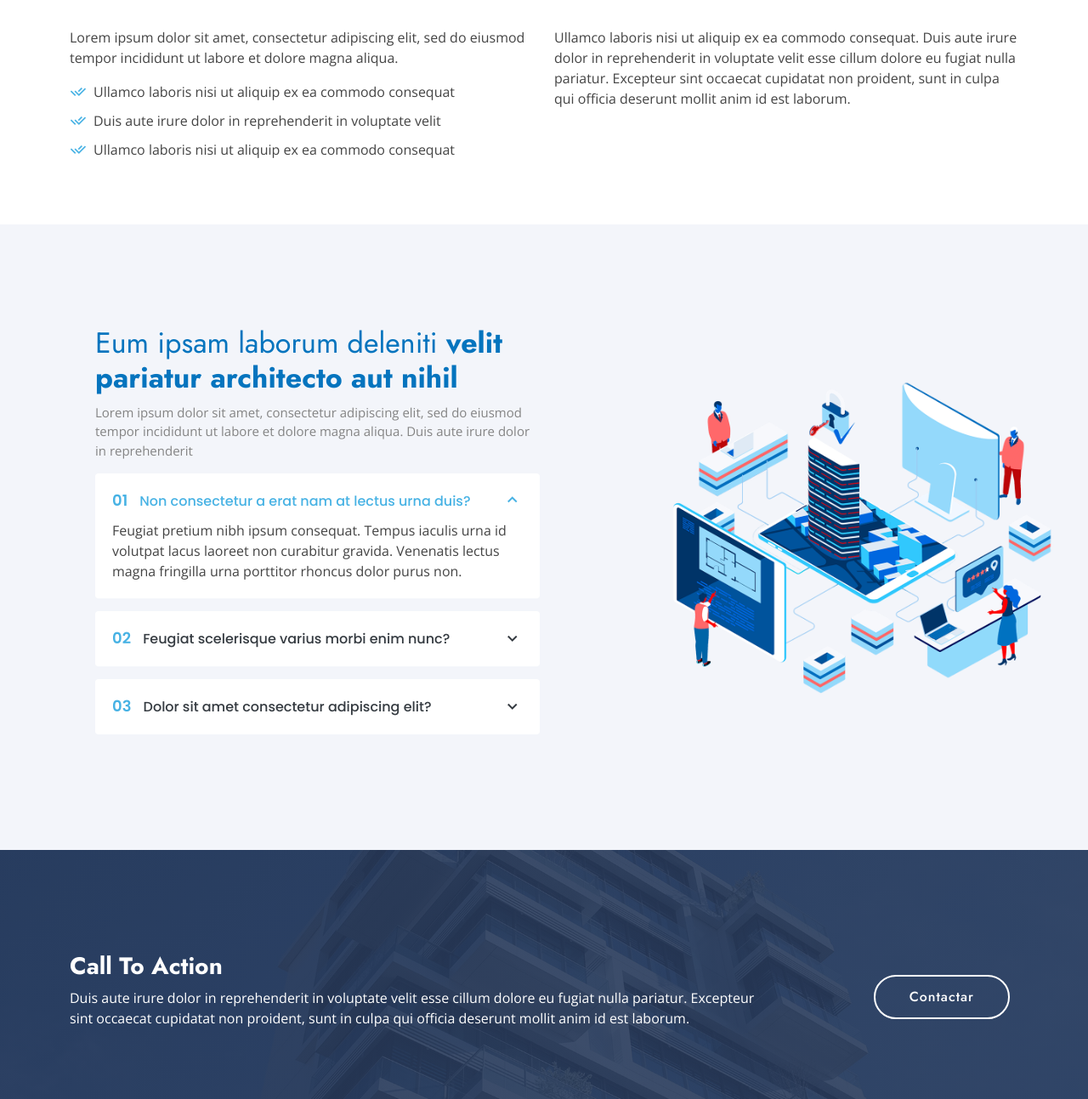
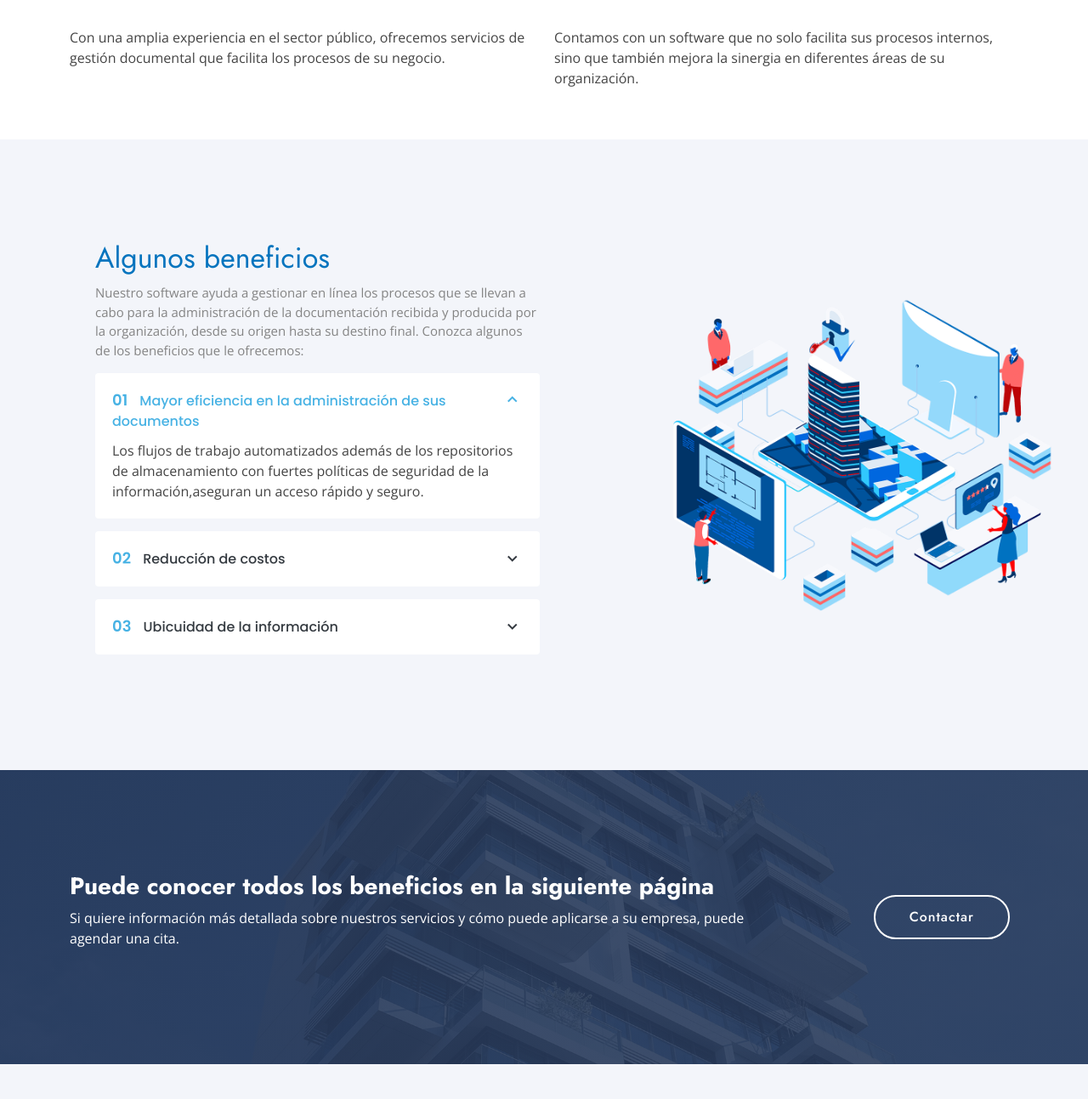
Before and after one commit to rucardona16/rucardona16.github.io, a plain HTML site: page index.html in a window 1280 px wide. Shown: the part 776-2069 px from the top of the page at 85% size. Drawn offline with nearby package versions, Linux system fonts and the light colour scheme.

Commit message:
Cambios de copies

```diff
--- a/index.html
+++ b/index.html
@@ -50,8 +50,8 @@
 
       <nav id="navbar" class="navbar">
         <ul>
-          <li><a class="nav-link scrollto" href="#about">Acerca</a></li>
-          <li><a class="nav-link scrollto" href="#services">Servicios para ti</a></li>
+          <li><a class="nav-link scrollto" href="#about">Sobre nosotros</a></li>
+          <li><a class="nav-link scrollto" href="#services">Algunos beneficios</a></li>
         </ul>
         <i class="bi bi-list mobile-nav-toggle"></i>
       </nav><!-- .navbar -->
@@ -65,11 +65,11 @@
     <div class="container">
       <div class="row">
         <div class="col-lg-6 d-flex flex-column justify-content-center pt-4 pt-lg-0 order-2 order-lg-1" data-aos="fade-up" data-aos-delay="200">
-          <h1>Better Solutions For Your Business</h1>
-          <!--<h2>We are team of talented designers making websites with Bootstrap</h2>-->
+          <h1>Gestión documental que se ajusta a las necesidades de su negocio</h1>
+          <!--<h2>We are team of talented designers making websites with Bootstrap</h2>
           <div class="d-flex justify-content-center justify-content-lg-start">
             <a href="#about" class="btn-get-started scrollto">Contactar</a>
-          </div>
+          </div>-->
         </div>
         <div class="col-lg-6 order-1 order-lg-2 hero-img" data-aos="zoom-in" data-aos-delay="200">
           <img src="assets/img/hero-img.png" class="img-fluid animated" alt="">
@@ -121,26 +121,23 @@
       <div class="container" data-aos="fade-up">
 
         <div class="section-title">
-          <h2>Acerca de nosotros</h2>
+          <h2>Sobre nosotros</h2>
         </div>
 
         <div class="row content">
           <div class="col-lg-6">
             <p>
-              Lorem ipsum dolor sit amet, consectetur adipiscing elit, sed do eiusmod tempor incididunt ut labore et dolore
-              magna aliqua.
+              Con una amplia experiencia en el sector público, ofrecemos  servicios de gestión documental que  facilita los procesos de su negocio.
             </p>
-            <ul>
+            <!--<ul>
               <li><i class="ri-check-double-line"></i> Ullamco laboris nisi ut aliquip ex ea commodo consequat</li>
               <li><i class="ri-check-double-line"></i> Duis aute irure dolor in reprehenderit in voluptate velit</li>
               <li><i class="ri-check-double-line"></i> Ullamco laboris nisi ut aliquip ex ea commodo consequat</li>
-            </ul>
+            </ul>-->
           </div>
           <div class="col-lg-6 pt-4 pt-lg-0">
             <p>
-              Ullamco laboris nisi ut aliquip ex ea commodo consequat. Duis aute irure dolor in reprehenderit in voluptate
-              velit esse cillum dolore eu fugiat nulla pariatur. Excepteur sint occaecat cupidatat non proident, sunt in
-              culpa qui officia deserunt mollit anim id est laborum.
+              Contamos con un software que no solo facilita sus procesos internos, sino que también mejora la sinergia en diferentes áreas de su organización.
             </p>
             <!--<a href="#" class="btn-learn-more">Learn More</a>-->
           </div>
@@ -158,25 +155,25 @@
           <div class="col-lg-7 d-flex flex-column justify-content-center align-items-stretch  order-2 order-lg-1">
 
             <div class="content">
-              <h3>Eum ipsam laborum deleniti <strong>velit pariatur architecto aut nihil</strong></h3>
+              <h3>Algunos beneficios</h3>
               <p>
-                Lorem ipsum dolor sit amet, consectetur adipiscing elit, sed do eiusmod tempor incididunt ut labore et dolore magna aliqua. Duis aute irure dolor in reprehenderit
+                Nuestro software ayuda a gestionar en línea los procesos que se llevan a cabo para la administración de la documentación recibida y  producida por la organización, desde su origen hasta su destino final. Conozca algunos de los beneficios que le ofrecemos:
               </p>
             </div>
 
             <div class="accordion-list">
               <ul>
                 <li>
-                  <a data-bs-toggle="collapse" class="collapse" data-bs-target="#accordion-list-1"><span>01</span> Non consectetur a erat nam at lectus urna duis? <i class="bx bx-chevron-down icon-show"></i><i class="bx bx-chevron-up icon-close"></i></a>
+                  <a data-bs-toggle="collapse" class="collapse" data-bs-target="#accordion-list-1"><span>01</span> Mayor eficiencia en la administración de sus documentos <i class="bx bx-chevron-down icon-show"></i><i class="bx bx-chevron-up icon-close"></i></a>
                   <div id="accordion-list-1" class="collapse show" data-bs-parent=".accordion-list">
                     <p>
-                      Feugiat pretium nibh ipsum consequat. Tempus iaculis urna id volutpat lacus laoreet non curabitur gravida. Venenatis lectus magna fringilla urna porttitor rhoncus dolor purus non.
+                      Los flujos de trabajo automatizados además de los repositorios de almacenamiento con fuertes políticas de seguridad de la información,aseguran un acceso rápido y seguro.
                     </p>
                   </div>
                 </li>
 
                 <li>
-                  <a data-bs-toggle="collapse" data-bs-target="#accordion-list-2" class="collapsed"><span>02</span> Feugiat scelerisque varius morbi enim nunc? <i class="bx bx-chevron-down icon-show"></i><i class="bx bx-chevron-up icon-close"></i></a>
+                  <a data-bs-toggle="collapse" data-bs-target="#accordion-list-2" class="collapsed"><span>02</span> Reducción de costos <i class="bx bx-chevron-down icon-show"></i><i class="bx bx-chevron-up icon-close"></i></a>
                   <div id="accordion-list-2" class="collapse" data-bs-parent=".accordion-list">
                     <p>
                       Dolor sit amet consectetur adipiscing elit pellentesque habitant morbi. Id interdum velit laoreet id donec ultrices. Fringilla phasellus faucibus scelerisque eleifend donec pretium. Est pellentesque elit ullamcorper dignissim. Mauris ultrices eros in cursus turpis massa tincidunt dui.
@@ -185,10 +182,10 @@
                 </li>
 
                 <li>
-                  <a data-bs-toggle="collapse" data-bs-target="#accordion-list-3" class="collapsed"><span>03</span> Dolor sit amet consectetur adipiscing elit? <i class="bx bx-chevron-down icon-show"></i><i class="bx bx-chevron-up icon-close"></i></a>
+                  <a data-bs-toggle="collapse" data-bs-target="#accordion-list-3" class="collapsed"><span>03</span> Ubicuidad de la información <i class="bx bx-chevron-down icon-show"></i><i class="bx bx-chevron-up icon-close"></i></a>
                   <div id="accordion-list-3" class="collapse" data-bs-parent=".accordion-list">
                     <p>
-                      Eleifend mi in nulla posuere sollicitudin aliquam ultrices sagittis orci. Faucibus pulvinar elementum integer enim. Sem nulla pharetra diam sit amet nisl suscipit. Rutrum tellus pellentesque eu tincidunt. Lectus urna duis convallis convallis tellus. Urna molestie at elementum eu facilisis sed odio morbi quis
+                      Software 100% web que se adapta y cumple con las necesidades de cualquier entidad, pudiendo acceder a sus documentos desde cualquier dispositivo que se conecte a la red.
                     </p>
                   </div>
                 </li>
@@ -310,8 +307,8 @@
 
         <div class="row">
           <div class="col-lg-9 text-center text-lg-start">
-            <h3>Call To Action</h3>
-            <p> Duis aute irure dolor in reprehenderit in voluptate velit esse cillum dolore eu fugiat nulla pariatur. Excepteur sint occaecat cupidatat non proident, sunt in culpa qui officia deserunt mollit anim id est laborum.</p>
+            <h3>Puede conocer todos los beneficios en la siguiente página </h3>
+            <p> Si quiere información más detallada sobre nuestros servicios y cómo puede aplicarse a su empresa, puede agendar una cita.</p>
           </div>
           <div class="col-lg-3 cta-btn-container text-center">
             <a class="cta-btn align-middle" href="#">Contactar</a>
@@ -524,7 +521,7 @@
 
         <div class="section-title">
           <h2>Servicios pensados para ti</h2>
-          <p>Magnam dolores commodi suscipit. Necessitatibus eius consequatur ex aliquid fuga eum quidem. Sit sint consectetur velit. Quisquam quos quisquam cupiditate. Et nemo qui impedit suscipit alias ea. Quia fugiat sit in iste officiis commodi quidem hic quas.</p>
+          <p>Somos la mejor oferta en el mercado para una rápida, sencilla y eficaz gestión documental, donde nuestros años de experiencia con las CAR (Corporaciones Autónomas Regionales), nos convierte en el mejor aliado para  su organización.</p>
         </div>
 
         <div class="row">
```
